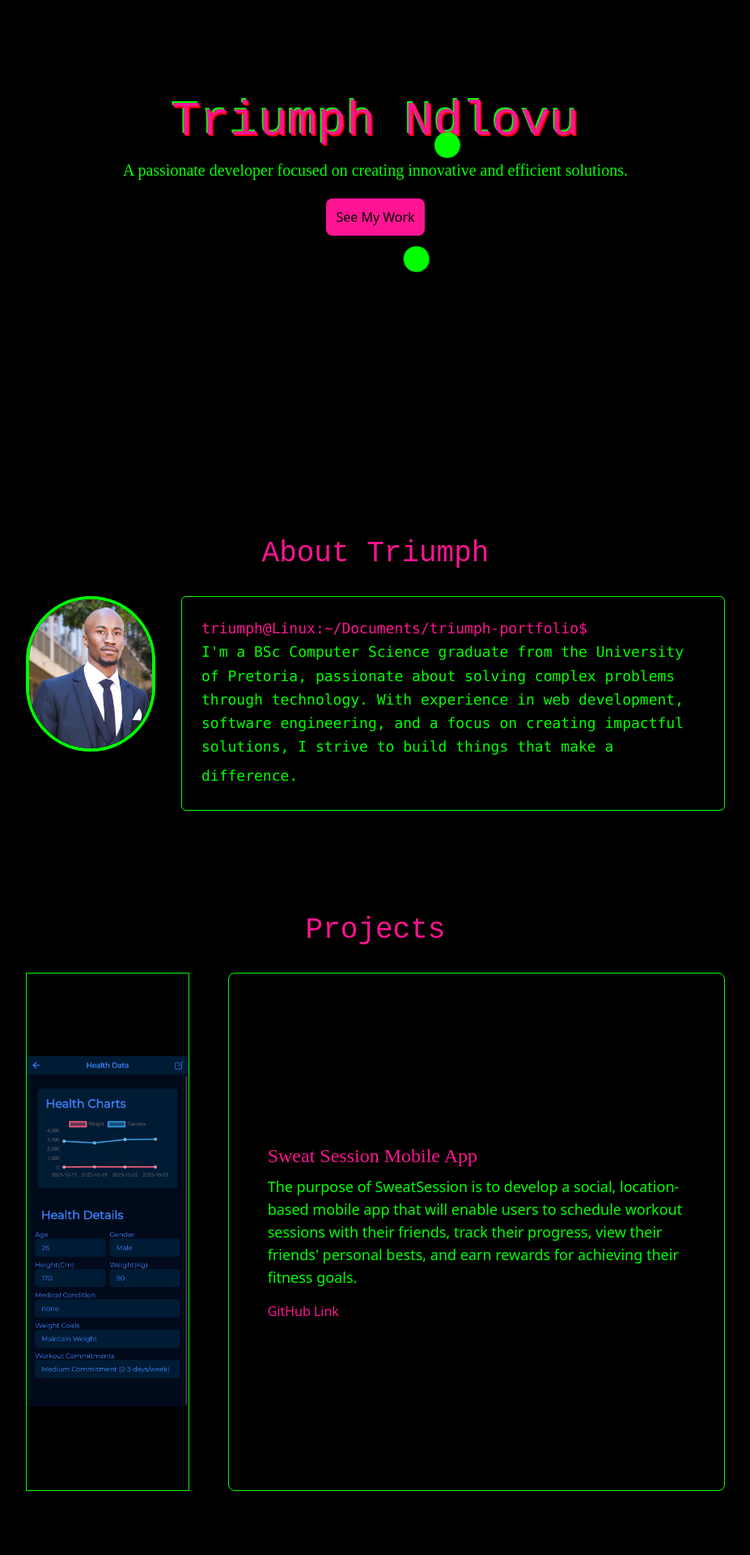
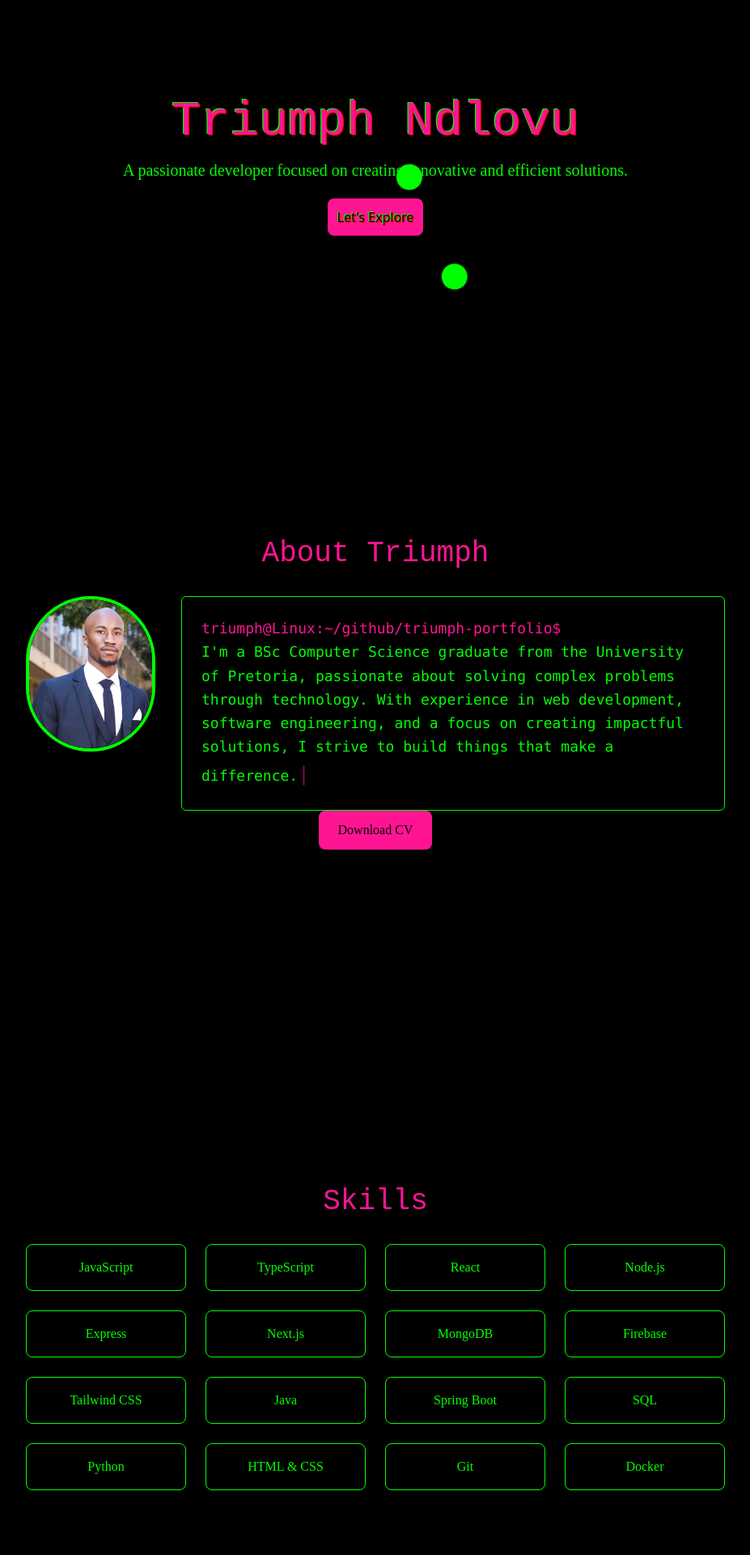
Before and after one commit to TriumphNdlovu/triumph-portfolio, a Next.js app: page / in a window 1280 px wide. Shown: the part 200-2120 px from the top of the page at 81% size, without its empty margins (176-1103 px from the left). Built offline with nearby package versions, Linux system fonts and the light colour scheme.

Commit message:
beautiful

```diff
--- a/src/app/globals.css
+++ b/src/app/globals.css
@@ -28,7 +28,7 @@
 /* Flying object class */
 .flying-object {
   @apply absolute w-8 h-8 bg-neonGreen rounded-full;
-  animation: flyAround 8s ease-in-out infinite;
+  animation: flyAround 2s ease-in-out infinite;
 }
 
 
@@ -79,3 +79,23 @@
 .animate-slideInRight {
   animation: slideInRight 1s ease forwards;
 }
+
+
+
+@keyframes slideLeft {
+  0% { transform: translateX(100%); }
+  100% { transform: translateX(-100%); }
+}
+
+@keyframes slideRight {
+  0% { transform: translateX(-100%); }
+  100% { transform: translateX(100%); }
+}
+
+.animate-slideLeft {
+  animation: slideLeft 30s linear infinite;
+}
+
+.animate-slideRight {
+  animation: slideRight 30s linear infinite;
+}
--- a/src/app/page.tsx
+++ b/src/app/page.tsx
@@ -56,9 +56,11 @@ export default function Home() {
       {/* Hero Section */}
       <section id="hero" className="h-screen bg-black flex items-center justify-center text-center text-neonGreen relative overflow-hidden">
         <div>
-          <h1 className="text-6xl font-vt323 mb-4 animate-glitch text-retroPink">Triumph Ndlovu</h1>
+          <h1 className="text-6xl font-vt323 mb-4  text-retroPink animate-glitch">Triumph Ndlovu</h1>
           <p className="text-xl mb-8 text-neonGreen font-pixel">A passionate developer focused on creating innovative and efficient solutions.</p>
-          <a href="#projects" className="bg-retroPink text-black p-3 rounded-lg hover:bg-neonGreen hover:text-black">See My Work</a>
+          <div className='animate-glitch'>
+          <a href="#projects" className="bg-retroPink text-black p-3 rounded-lg hover:bg-neonGreen hover:text-black ">Let's Explore</a>
+          </div>
         </div>
 
         {/* Flying Objects */}
@@ -69,7 +71,7 @@ export default function Home() {
         <div className="flying-object" style={randomPosition()}></div>
       </section>
 
-     <section id="about" className="py-16 bg-black text-neonGreen text-center">
+     <section id="about" className="py-16 bg-black text-neonGreen text-center h-[100vh]">
   <h2 className="text-4xl font-vt323 mb-8 text-retroPink">About Triumph</h2>
 
   <div className="flex flex-col md:flex-row items-center md:items-start justify-center gap-8 max-w-4xl mx-auto px-4">
@@ -83,10 +85,10 @@ export default function Home() {
     </div>
 
     {/* Terminal-Style Text */}
-    <div className="text-lg font-mono text-neonGreen bg-black p-6 rounded-md leading-relaxed max-w-2xl md:text-left text-center shadow-lg border border-neonGreen">
+    <div className="text-lg font-mono text-neonGreen  bg-black p-6 rounded-md leading-relaxed max-w-2xl md:text-left text-center shadow-lg border border-neonGreen">
       {/* Terminal Prompt */}
       <p className="text-retroPink">
-        triumph@Linux:~/Documents/triumph-portfolio$
+        triumph@Linux:~/github/triumph-portfolio$
       </p>
       <p className="">
         I'm a BSc Computer Science graduate from the University of Pretoria, passionate about solving complex problems through technology. With experience in web development, software engineering, and a focus on creating impactful solutions, I strive to build things that make a difference.
@@ -94,72 +96,92 @@ export default function Home() {
       </p>
     </div>
   </div>
+  <a
+    href="/path/to/your-cv.pdf"
+    download
+    className="inline-block bg-retroPink text-black py-3 px-6 rounded-lg hover:bg-neonGreen font-pixel">
+    Download CV
+  </a>
+
 </section>
 
 
-{/* Projects Section */}
-<section id="projects" className="py-16 bg-black text-neonGreen text-center">
+{/* Skills Section */}
+{/* Skills Section */}
+<section id="skills" className="py-16 bg-black text-neonGreen text-center h-[100vh] flex flex-col items-center">
+  <h2 className="text-4xl font-vt323 mb-8 text-retroPink">Skills</h2>
+
+  {/* Skills Grid */}
+  <div className="grid grid-cols-2 sm:grid-cols-3 md:grid-cols-4 gap-6 w-full max-w-4xl px-4">
+    <div className="bg-darkGray p-4 rounded-lg border border-neonGreen font-pixel">JavaScript</div>
+    <div className="bg-darkGray p-4 rounded-lg border border-neonGreen font-pixel">TypeScript</div>
+    <div className="bg-darkGray p-4 rounded-lg border border-neonGreen font-pixel">React</div>
+    <div className="bg-darkGray p-4 rounded-lg border border-neonGreen font-pixel">Node.js</div>
+    <div className="bg-darkGray p-4 rounded-lg border border-neonGreen font-pixel">Express</div>
+    {/* // vertial line */}
+    <div className="bg-darkGray p-4 rounded-lg border border-neonGreen font-pixel">Next.js</div>
+    <div className="bg-darkGray p-4 rounded-lg border border-neonGreen font-pixel">MongoDB</div>
+    <div className="bg-darkGray p-4 rounded-lg border border-neonGreen font-pixel">Firebase</div>
+    <div className="bg-darkGray p-4 rounded-lg border border-neonGreen font-pixel">Tailwind CSS</div>
+    <div className="bg-darkGray p-4 rounded-lg border border-neonGreen font-pixel">Java</div>
+    <div className="bg-darkGray p-4 rounded-lg border border-neonGreen font-pixel">Spring Boot</div>
+    <div className="bg-darkGray p-4 rounded-lg border border-neonGreen font-pixel">SQL</div>
+    <div className="bg-darkGray p-4 rounded-lg border border-neonGreen font-pixel">Python</div>
+    <div className="bg-darkGray p-4 rounded-lg border border-neonGreen font-pixel">HTML & CSS</div>
+    <div className="bg-darkGray p-4 rounded-lg border border-neonGreen font-pixel">Git</div>
+    <div className="bg-darkGray p-4 rounded-lg border border-neonGreen font-pixel">Docker</div>
+  </div>
+</section>
+
+
+
+
+
+
+<section id="projects" className="py-16 bg-black text-neonGreen text-center h-screen">
   <h2 className="text-4xl font-vt323 mb-8 text-retroPink">Projects</h2>
 
-  <div className="flex flex-row gap-12 max-w-4xl mx-auto px-4">
-    {/* Project 1 */}
-    <div
-      className="opacity-0 w-[20vw] h-[80vh]  flex flex-col md:flex-row items-center justify-center shadow-lg border border-neonGreen overflow-hidden"
-      ref={(el) => {
-        projectRefs.current[0] = el;
-      }}
+  {/* Grid Layout */}
+  <div className="grid grid-cols-1 md:grid-cols-2 gap-8 max-w-6xl mx-auto px-4">
 
-    >
+    {/* Project Card */}
+    <div className="relative group border border-neonGreen rounded-lg overflow-hidden shadow-lg bg-opacity-10 hover:bg-opacity-20 transition">
       {/* Image */}
       <img
         src="/sweatsession.png"
         alt="Sweat Session"
-        // className="w-full h-auto md:w-1/2 object-contain border-2 border-neonGreen"
-        data-animation="left"
+        className="w-full h-[50vh] object-cover transition-transform duration-300 group-hover:scale-105"
       />
-
-      {/* Content */}
-      {/* <div className="flex flex-col justify-center text-center md:text-left mt-6 md:mt-0 md:ml-6">
-        <h3 className="text-2xl font-pixel mb-2 text-retroPink">Sweat Session Mobile App</h3>
+      {/* Overlay */}
+      <div className="absolute inset-0 bg-black bg-opacity-70 opacity-0 group-hover:opacity-100 transition duration-300 flex items-center justify-center p-4">
+        <div className="text-center">
+          <h3 className="text-2xl font-pixel text-retroPink mb-2">Sweat Session Mobile App</h3>
           <p className="text-lg mb-4">
-          The purpose of SweatSession is to develop a social, location-based mobile app that will enable users to schedule workout sessions with their friends, track their progress, view their friends' personal bests, and earn rewards for achieving their fitness goals.
-        </p>
-        <a href="#" className="text-retroPink hover:text-neonGreen">GitHub Link</a>
-      </div> */}
-    </div>
-
-    {/* Project 2 */}
-    <div
-      className="opacity-0 bg-darkGray p-6 rounded-lg w-[60vw] h-[80vh] flex flex-col md:flex-row items-center justify-center shadow-lg border border-neonGreen overflow-hidden"
-      data-animation="right"
-      ref={(el) => { projectRefs.current[1] = el }}
-    >
-      {/* Image */}
-      {/* <img
-        src="/project2.png"
-        alt="Project 2"
-        className="w-full h-auto md:w-1/2 object-contain border-2 border-neonGreen"
-      /> */}
-
-      {/* Content */}
-      {/* <div className="flex flex-col justify-center text-center md:text-left mt-6 md:mt-0 md:ml-6">
-        <h3 className="text-2xl font-pixel mb-2 text-retroPink">Project 2</h3>
-        <p className="text-lg mb-4">A brief description of what this project is about.</p>
-        <a href="#" className="text-retroPink hover:text-neonGreen">View Details</a>
-      </div> */}
-      <div className="flex flex-col justify-center text-center md:text-left mt-6 md:mt-0 md:ml-6">
-        <h3 className="text-2xl font-pixel mb-2 text-retroPink">Sweat Session Mobile App</h3>
-        <p className="text-lg mb-4">
-          The purpose of SweatSession is to develop a social, location-based mobile app that will enable users to schedule workout sessions with their friends, track their progress, view their friends' personal bests, and earn rewards for achieving their fitness goals.
+            A social, location-based app for scheduling workout sessions, tracking progress, and achieving fitness goals with friends.
           </p>
           <a href="#" className="text-retroPink hover:text-neonGreen">GitHub Link</a>
         </div>
       </div>
     </div>
+
+    {/* Project 2 Card */}
+    <div className="relative group border border-neonGreen rounded-lg overflow-hidden shadow-lg bg-opacity-10 hover:bg-opacity-20 transition">
+      <img
+        src="/project2.png"
+        alt="Project 2"
+        className="w-full h-[50vh] object-cover transition-transform duration-300 group-hover:scale-105"
+      />
+      <div className="absolute inset-0 bg-black bg-opacity-70 opacity-0 group-hover:opacity-100 transition duration-300 flex items-center justify-center p-4">
+        <div className="text-center">
+          <h3 className="text-2xl font-pixel text-retroPink mb-2">Project 2</h3>
+          <p className="text-lg mb-4">A brief description of this project.</p>
+          <a href="#" className="text-retroPink hover:text-neonGreen">View Details</a>
+        </div>
+      </div>
+    </div>
+
+  </div>
 </section>
-
-
-
 
 
       {/* Footer */}
```
Lines whose indentation alone changed are shown as unchanged.
